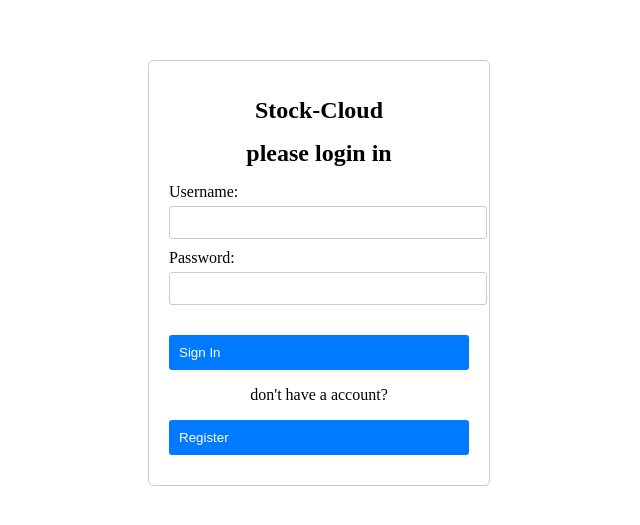
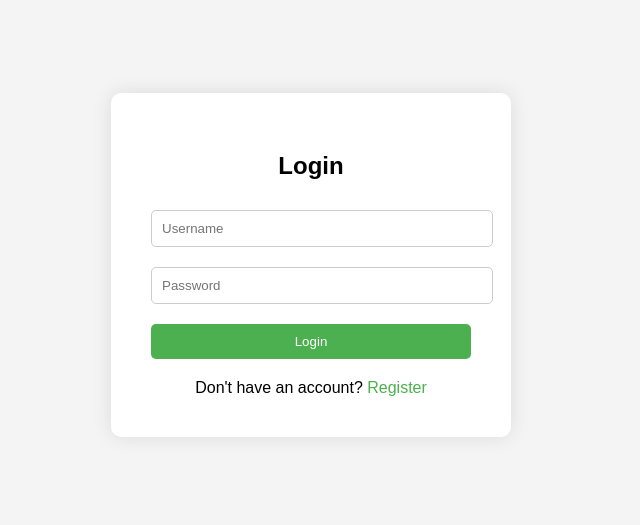
Before and after one commit to CharlieGonzo/Stock-cloud-app, a React (Vite) app in the folder stocks-frontend/: page / in a window 1280 px wide. Shown: the part 135-660 px from the top of the page, without its empty margins (329-969 px from the left). Built offline with nearby package versions, Linux system fonts and the light colour scheme.

Commit message:
UI changes

```diff
--- a/stocks-frontend/src/components/BuyPage.jsx
+++ b/stocks-frontend/src/components/BuyPage.jsx
@@ -1,5 +1,5 @@
 import { useEffect, useState } from "react";
-import "../style/home.css";
+
 import { useNavigate } from "react-router";
 
 function BuyPage() {
--- a/stocks-frontend/src/components/ProfilePage.jsx
+++ b/stocks-frontend/src/components/ProfilePage.jsx
@@ -1,5 +1,5 @@
 import { useEffect, useState } from "react";
-import "../style/home.css";
+
 import { useNavigate } from "react-router";
 
 function ProfilePage() {
--- a/stocks-frontend/src/components/Register.jsx
+++ b/stocks-frontend/src/components/Register.jsx
@@ -1,6 +1,6 @@
 import { useState } from "react";
-import "../style/register.css";
 
+import "../style/start.css"
 import { Navigate, useNavigate } from "react-router";
 
 const Register = () => {
@@ -45,48 +45,20 @@ const Register = () => {
   };
 
   return (
-    <div>
-      <form onSubmit={signUp}>
-        <div className="login">
-          <h1>Register here</h1>
+    <div className="login-container">
+    <h2>Register</h2>
+    <form onSubmit={(e) => {signUp(e)}}>
+        <input type="text" name="username" placeholder="Username" required  onChange={(e) => setUsername(e.target.value)}/>
+        <input type="password" name="password" placeholder="Password" required  onChange={(e) => setPassword(e.target.value)}/>
+        <input type="submit" value="Register" />
+    </form>
+    <div className="register-link">
+         have an account? <a href="/">Login</a>
+         {error == true && <p>error with server</p>}
+        {inputerror == true && <p>Error with credentials please try again</p>}
+    </div>
 
-          <div className="inputs">
-            <label htmlFor="username">Enter username</label>
-            <input
-              type="text"
-              value={username}
-              onChange={(e) => setUsername(e.target.value)}
-              name="username"
-              id="username"
-              placeholder="need to be over 6 characters long"
-            />
-
-            <label htmlFor="password">Enter password</label>
-            <input
-              type="password"
-              value={password}
-              onChange={(e) => setPassword(e.target.value)}
-              name="password"
-              id="password"
-              placeholder="need to be over 6 characters long"
-            />
-
-            <button type="submit">Register</button>
-
-            <button
-              type="button"
-              onClick={(e) => {
-                navigate("/", { replace: true });
-              }}
-            >
-              return to login page
-            </button>
-          </div>
-        </div>
-      </form>
-      {inputerror && <h2>input is invalid</h2>}
-      {error && <h2>Server error.Try again later</h2>}
-    </div>
+</div>
   );
 };
 
--- a/stocks-frontend/src/components/StockHistory.jsx
+++ b/stocks-frontend/src/components/StockHistory.jsx
@@ -1,6 +1,6 @@
 import { useEffect } from "react";
 import { useState } from "react";
-import "../style/history.css";
+
 import { Navigate } from "react-router";
 import { useNavigate } from "react-router";
 
--- a/stocks-frontend/src/components/home.jsx
+++ b/stocks-frontend/src/components/home.jsx
@@ -1,5 +1,5 @@
 import { useState } from "react";
-import "../style/home.css";
+import "../style/start.css"
 import { Navigate, useNavigate } from "react-router";
 
 function Home() {
@@ -18,7 +18,8 @@ function Home() {
     localStorage.setItem("sessionExpiration", expirationTime.toString());
   }
 
-  const submit = async () => {
+  const submit = async (e) => {
+    e.preventDefault();
     const payload = {
       username: username,
       password: password,
@@ -46,38 +47,19 @@ function Home() {
   };
 
   return (
-    <div className="login">
-      <h1>Stock-Cloud</h1>
-      <h1>please login in</h1>
-      <div className="inputs">
-        <label htmlFor="username">Username:</label>
-        <input
-          type="text"
-          name="username"
-          id="username"
-          onChange={(e) => setUsername(e.target.value)}
-        />
-        <label htmlFor="password">Password:</label>
-        <input
-          type="text"
-          name="password"
-          id="password"
-          onChange={(e) => setPassword(e.target.value)}
-        />
-      </div>
-      <button onClick={submit}>Sign In</button>
-      <p>don't have a account?</p>
-      <button
-        onClick={() => {
-          navigate("/Register", { replace: true });
-        }}
-      >
-        Register
-      </button>
-      {error && (
-        <h4 className="error">Wrong login credentials. Please try again</h4>
-      )}{" "}
+    <div className="login-container">
+    <h2>Login</h2>
+    <form onSubmit={e => {submit(e)}}>
+        <input type="text" name="username" placeholder="Username" required  onChange={(e) => setUsername(e.target.value)}/>
+        <input type="password" name="password" placeholder="Password" required  onChange={(e) => setPassword(e.target.value)}/>
+        <input type="submit" value="Login" />
+    </form>
+    <div className="register-link">
+        Don't have an account? <a href="/Register">Register</a>
+        {error == true && <p>Error with credentials please try again</p>}
     </div>
+
+</div>
   );
 }
 
--- a/stocks-frontend/src/main.jsx
+++ b/stocks-frontend/src/main.jsx
@@ -1,7 +1,7 @@
 import React from "react";
 import ReactDOM from "react-dom/client";
 import Home from "./components/home.jsx";
-import Register from "../src/components/Register.jsx";
+import Register from "../src/components/Register.jsx"
 
 //allows us to set specific url routes to componenents in application
 import { BrowserRouter, Route, Router, Routes } from "react-router-dom";
@@ -10,6 +10,7 @@ import { Provider } from "react-redux";
 import ProfilePage from "./components/ProfilePage.jsx";
 import BuyPage from "./components/BuyPage.jsx";
 import StockHistory from "./components/StockHistory.jsx";
+
 
 ReactDOM.createRoot(document.getElementById("root")).render(
   <React.StrictMode>
--- a/stocks-frontend/src/style/history.css
+++ /dev/null
@@ -1,33 +0,0 @@
-.container {
-  font-family: Arial, sans-serif;
-  max-width: 100%;
-  margin: 0 auto;
-  padding: 20px;
-  display: flex;
-  flex-wrap: wrap;
-}
-
-.transaction {
-  flex: 1 1 calc(50% - 20px);
-  margin: 10px;
-  padding: 15px;
-  border: 1px solid #ccc;
-  border-radius: 5px;
-}
-
-.transaction h2 {
-  font-size: 18px;
-  margin: 0;
-}
-
-.transaction p {
-  margin: 5px 0;
-}
-
-.sell {
-  color: red;
-}
-
-.buy {
-  color: green;
-}
--- a/stocks-frontend/src/style/home.css
+++ /dev/null
@@ -1,71 +0,0 @@
-body {
-  display: flex;
-  width: 100%;
-  height: 100vh;
-  justify-content: center;
-  align-items: center;
-}
-
-.error {
-  color: red;
-}
-
-.login {
-  width: 300px;
-  margin: 0 auto;
-  padding: 20px;
-  border: 1px solid #ccc;
-  border-radius: 5px;
-}
-
-.login h1 {
-  font-size: 24px;
-  text-align: center;
-}
-
-.inputs {
-  margin-bottom: 20px;
-}
-
-.inputs label {
-  display: block;
-  margin-bottom: 5px;
-}
-
-.inputs input {
-  width: 100%;
-  padding: 8px;
-  margin-bottom: 10px;
-  border: 1px solid #ccc;
-  border-radius: 3px;
-}
-
-button {
-  width: 100%;
-  padding: 10px;
-  background-color: #007bff;
-  display: flex;
-  flex-direction: row;
-  color: #fff;
-  border: none;
-  border-radius: 3px;
-  cursor: pointer;
-  transition: background-color 0.3s;
-}
-
-button:hover {
-  background-color: #0056b3;
-}
-
-p {
-  text-align: center;
-}
-
-button a {
-  color: #007bff;
-  text-decoration: none;
-}
-
-button a:hover {
-  text-decoration: underline;
-}
--- a/stocks-frontend/src/style/register.css
+++ /dev/null
@@ -1,64 +0,0 @@
-.login {
-  width: 300px;
-  margin: 0 auto;
-  padding: 20px;
-  border: 1px solid #ccc;
-  border-radius: 5px;
-}
-
-h2 {
-  text-align: center;
-  color: red;
-}
-
-.login h1 {
-  font-size: 24px;
-  text-align: center;
-}
-
-.inputs {
-  margin-bottom: 20px;
-}
-
-.inputs label {
-  display: block;
-  margin-bottom: 5px;
-}
-
-.inputs input {
-  width: 100%;
-  padding: 8px;
-  margin-bottom: 10px;
-  border: 1px solid #ccc;
-  border-radius: 3px;
-}
-
-button {
-  width: 100%;
-  padding: 10px;
-  margin-bottom: 10px;
-  background-color: #007bff;
-  color: #fff;
-  border: none;
-  border-radius: 3px;
-  cursor: pointer;
-  transition: background-color 0.3s;
-}
-
-button:hover {
-  background-color: #0056b3;
-}
-
-button.return {
-  background-color: #ccc;
-  color: #333;
-}
-
-button.return:hover {
-  background-color: #999;
-}
-
-button,
-button.return {
-  text-align: center;
-}
--- /dev/null
+++ b/stocks-frontend/src/style/start.css
@@ -0,0 +1,64 @@
+body {
+    font-family: Arial, sans-serif;
+    background-color: #f4f4f4;
+    margin: 0;
+    padding: 0;
+    display: flex;
+    justify-content: center;
+    align-items: center;
+    height: 100vh;
+}
+
+.login-container {
+    background-color: #fff;
+    border-radius: 10px;
+    box-shadow: 0 0 20px rgba(0, 0, 0, 0.1);
+    padding: 40px;
+    width: 320px;
+}
+
+.login-container h2 {
+    text-align: center;
+    margin-bottom: 30px;
+}
+
+.login-container input[type="text"],
+.login-container input[type="password"] {
+    width: 100%;
+    padding: 10px;
+    margin-bottom: 20px;
+    border: 1px solid #ccc;
+    border-radius: 5px;
+}
+
+.login-container input[type="submit"] {
+    width: 100%;
+    padding: 10px;
+    border: none;
+    border-radius: 5px;
+    background-color: #4caf50;
+    color: #fff;
+    cursor: pointer;
+}
+
+.login-container input[type="submit"]:hover {
+    background-color: #45a049;
+}
+
+.login-container .register-link {
+    text-align: center;
+    margin-top: 20px;
+}
+
+.login-container .register-link a {
+    color: #4caf50;
+    text-decoration: none;
+}
+
+.login-container .register-link a:hover {
+    text-decoration: underline;
+}
+
+p{
+    color: red;
+}
```
Also changed, not shown: stocks-frontend/src/style/buyPage.css (deleted, +0 -94 lines).
